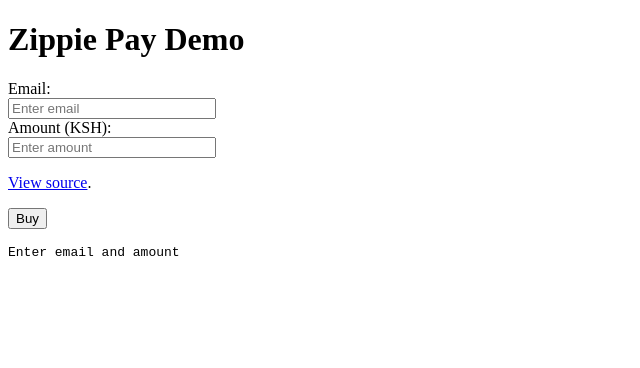
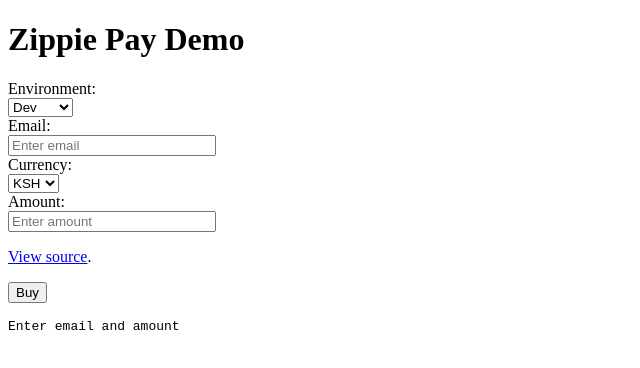
Before and after one commit to zippiehq/pay-button, a plain HTML site: page demo/index.html in a window 1280 px wide. Both pictures are taken after a click on the button "Buy". Shown: the whole page, without its empty margins (0-640 px from the left). Drawn offline with Linux system fonts and the light colour scheme.

Commit message:
Add support for selecting dev/testing env and KSH/USD/EUR

```diff
--- a/demo/index.html
+++ b/demo/index.html
@@ -11,9 +11,20 @@
 <body>
   <div id="contents">
     <h1>Zippie Pay Demo</h1>
+    <label for="env">Environment:</label><br>
+    <select name="env" id="env">
+      <option value="dev">Dev</option>
+      <option value="testing">Testing</option>
+    </select><br>
     <label for="email">Email:</label><br>
     <input type="email" id="email" name="email" placeholder="Enter email" width="200px"><br>
-    <label for="amount">Amount (KSH):</label><br>
+    <label for="env">Currency:</label><br>
+    <select name="currency" id="currency">
+      <option value="ksh">KSH</option>
+      <option value="usd">USD</option>
+      <option value="eur">EUR</option>
+    </select><br>
+    <label for="amount">Amount:</label><br>
     <input type="number" id="amount" name="amount" min="1" max="1000" placeholder="Enter amount" width="200px">
     <p> <a href="index.js">View
       source</a>.</p>
--- a/demo/index.js
+++ b/demo/index.js
@@ -12,8 +12,9 @@
     orderId:
       '0x0000000000000000000000000000000000000000000000000000000000000001',
     amount: document.getElementById('amount').value,
-    currency: 'KSH',
+    currency: document.getElementById('currency').value,
     email: document.getElementById('email').value,
+    env: document.getElementById('env').value,
   }
 
   if (paymentData.amount === '' || paymentData.email === '') {
--- a/demo/zippie.js
+++ b/demo/zippie.js
@@ -12,7 +12,7 @@
 
         const supportedInstruments = [
           {
-            supportedMethods: 'https://dev.zippie.com',
+            supportedMethods: `https://${this.paymentData.env}.zippie.com`,
             data: {
               merchantId: this.paymentData.merchantId,
               orderId: this.paymentData.orderId,
@@ -59,7 +59,7 @@
     return new Promise(async (resolve, reject) => {
       // XXX: Focus instead of new window if we have one already?
       window.open(
-        `https://dev.zippie.com/#pay-fullscreen=${paymentData.merchantId}/${paymentData.orderId}/${paymentData.amount}/${paymentData.currency}/${paymentData.email}`,
+        `https://${paymentData.env}.zippie.com/#pay-fullscreen=${paymentData.merchantId}/${paymentData.orderId}/${paymentData.amount}/${paymentData.currency}/${paymentData.email}`,
       )
       // Wait for response
       // XXX: Also check if window has been closed manually?
```
